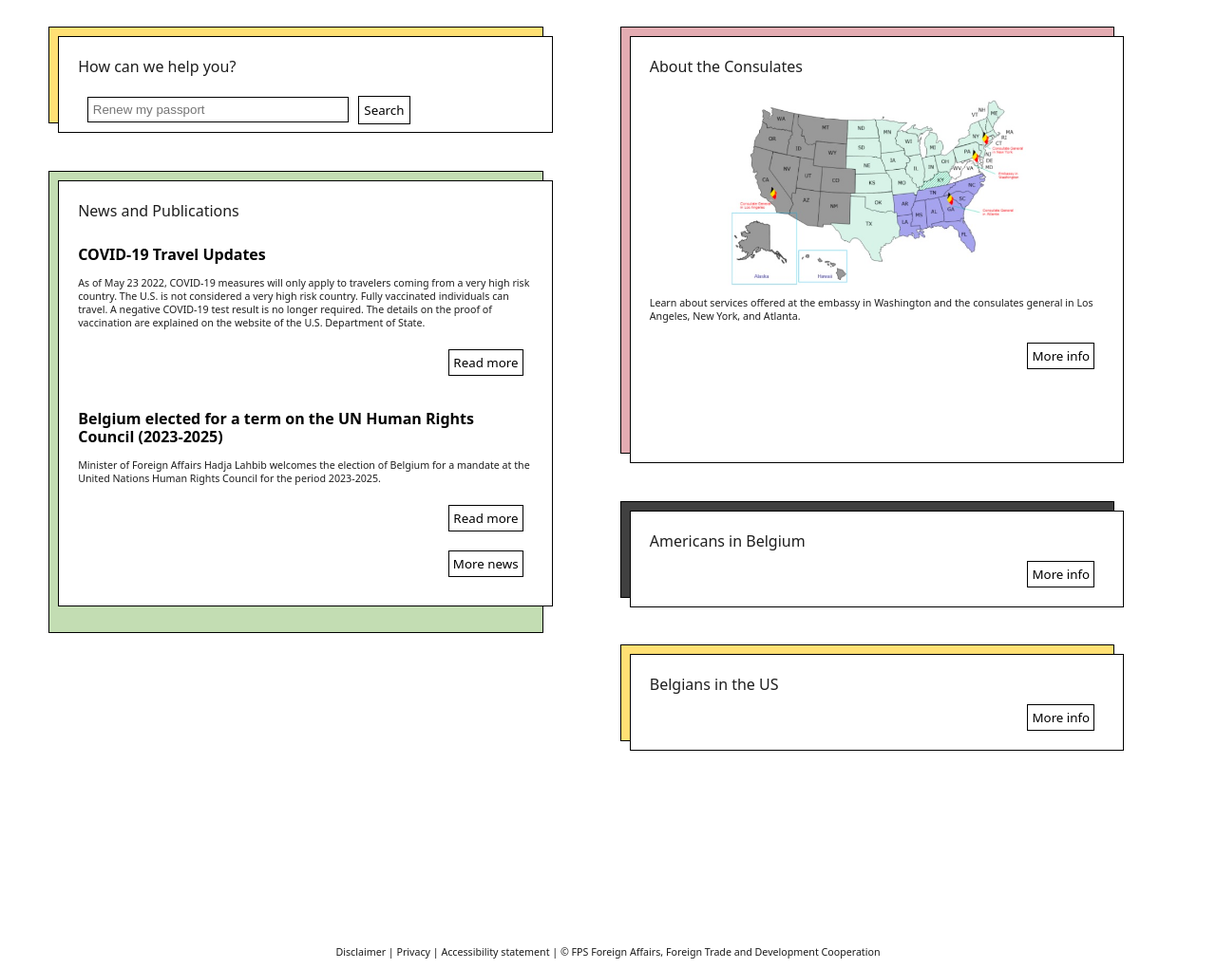
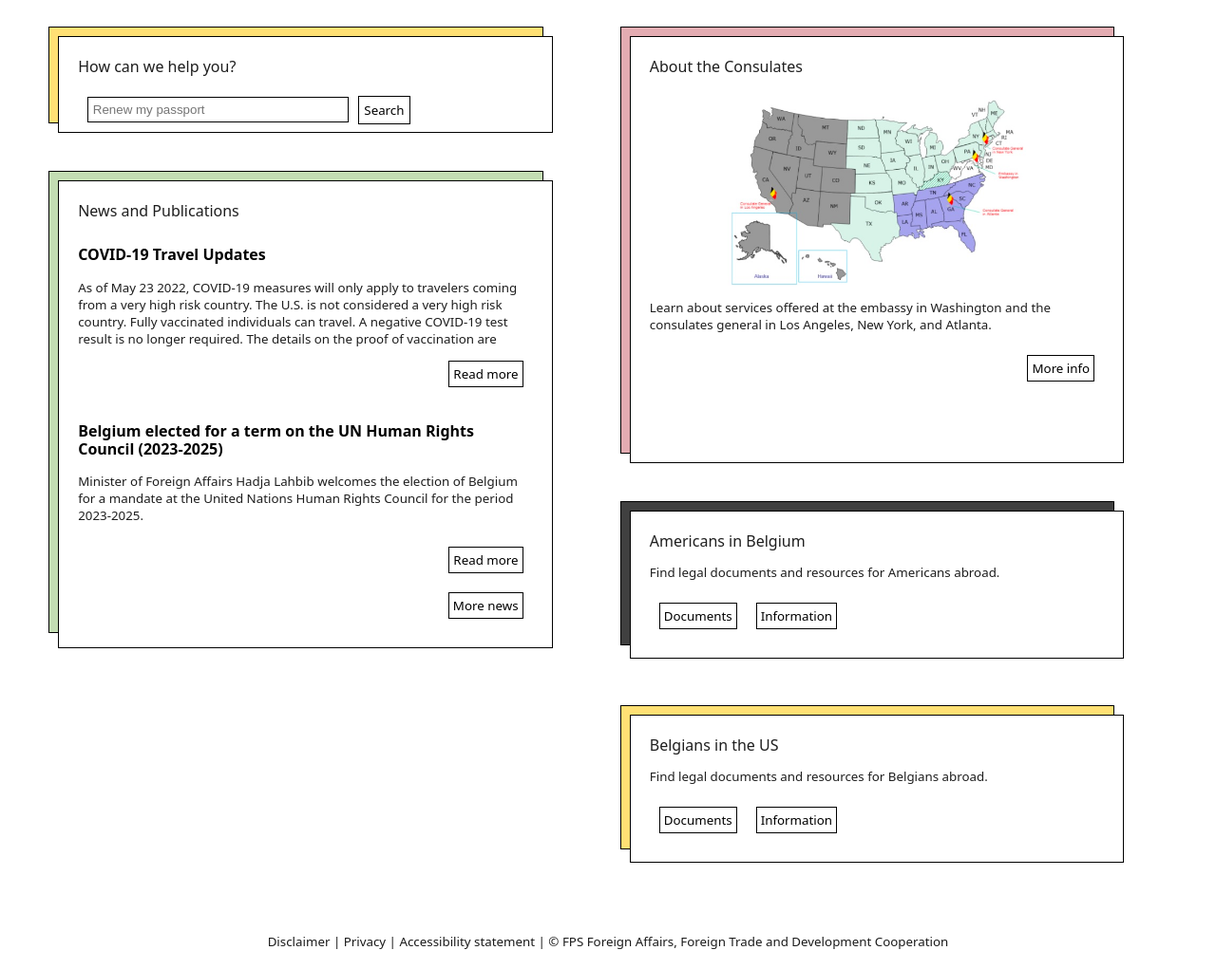
Before and after one commit to sdpy695/Responsive-Redesign-Update, a plain HTML site: page index.html in a window 1280 px wide. Shown: the part 502-1523 px from the top of the page at 95% size. Drawn offline with Linux system fonts and the light colour scheme; a script that the page names is missing.

Commit message:
updates updated

```diff
--- a/index.html
+++ b/index.html
@@ -65,16 +65,18 @@
             </script> -->
 
     </section>
-    <div id="breadcrumbBar" style="height: 20px">
+    <div id="breadcrumbBar" style="height: 20px; display: inline-flex; width: 80%">
+        <!-- <div  style="display:inline-block"> -->
+            <div class="button" style="border: 0px; padding: 1px; margin: 1px;" > Home       </div> <div style="padding-left: 1%">></div>
+        <!-- </div> -->
 
-        Home    >
     </div>
 
 
     <div id="main-wrapper">
 
         <div id="left-column" style=" margin-bottom: 2vmax;">
-            <div style="grid-column: 1; " class="box-wrapper">
+            <div style="grid-column: 1; height: 100px" class="box-wrapper">
                 <div  style='background: #FFE074;' class="background-box">
                 </div>
                 <div class="content-box">
@@ -99,7 +101,7 @@
                 <div style="background: #C3DDB3; height:485px;" class="background-box">
                 </div>
                 <div style="height:max-content" class="content-box">
-                    <div style="height:max-content" class="inner-content-box">
+                    <div style="height:max-content" id="inner-content-box">
 
                         <h2>News and Publications</h2>
 
@@ -165,54 +167,48 @@
             </div>
 
 
-            <div style="grid-column: 2;" class="box-wrapper">
-                <div style="background: #404040;"class="background-box">
+            <div style="grid-column: 2; height: 164px" class="box-wrapper"  style="height:fit-content">
+                <div style="background: #404040;"class="background-box-2">
                 </div>
-                <div class="content-box">
-                    <div class="inner-content-box">
+                <div class="content-box"  style="height:fit-content">
+                    <div class="inner-content-box"  style="height:fit-content">
 
                         <h2>Americans in Belgium</h2>
 
-                        <div style="display: flex; justify-content:flex-end">
-                            <div  class="button">More info</div>
+                        <div style="display: flex; flex-direction: column; justify-content:flex-end">
+                            <p style="text-overflow: ellipsis;">Find legal documents and resources for Americans abroad. </p>
+                            <div style="display: flex; flex-direction:row">
+                                <div  class="button">Documents</div>
+                                <div  class="button">Information</div>
+                            </div>
                         </div>
                     </div>
                 </div>
             </div>
 
 
-        <div style="grid-column: 2;" class="box-wrapper">
-            <div style="background: #FFE074;"class="background-box">
+        <div style="grid-column: 2; height: 164px; " class="box-wrapper" >
+            <div style="background: #FFE074;"class="background-box-2">
             </div>
-            <div class="content-box">
-                <div class="inner-content-box">
+            <div class="content-box" style="height:fit-content">
+                <div class="inner-content-box"  style="height:fit-content">
 
                     <h2>Belgians in the US</h2>
-                    <div style="display: flex; justify-content:flex-end">
-                        <div  class="button">More info</div>
-                    </div>
+                    <div style="display: flex; flex-direction: column; justify-content:flex-end">
+                        <p style="text-overflow: ellipsis;">Find legal documents and resources for Belgians abroad. </p>
+                        <div style="display: flex; flex-direction:row">
+                            <div  class="button">Documents</div>
+                            <div  class="button">Information</div>
+                        </div>
+
                 </div>
             </div>
         </div>
         </div>
-
-
-
-
-
-
-
-
+    </div>
     </div>
 
-
-
-    <div id="box-wrapper">
-    </div>
-
-      <p style="color:rgb(27, 27, 27); margin-top: 10%; text-align:center">Disclaimer | Privacy | Accessibility statement | © FPS Foreign Affairs, Foreign Trade and Development Cooperation</p>
-    </div>
-
+    <p style="color:rgb(27, 27, 27); margin-top: 4%; text-align:center">Disclaimer | Privacy | Accessibility statement | © FPS Foreign Affairs, Foreign Trade and Development Cooperation</p>
 
 
 </body>
@@ -222,11 +218,24 @@
 
     window.onload = function() {resizeaboutbox()}
     function resizeaboutbox() {
-        console.log(document.getElementById("extralong-aboutbox"))
-        console.log(document.getElementById("aboutbox"))
-        document.getElementById("extralong-aboutbox").style.height=(document.getElementById("aboutbox").style.height);
-        console.log(document.getElementById("extralong-aboutbox").style.height)
-        console.log(document.getElementById("aboutbox").style.height)
+        console.log('box-wrap', document.querySelectorAll('div.box-wrapper'))
+
+        for (let i =0; i < document.querySelectorAll('div.box-wrapper').length; i++){
+            console.log('new box-wrap ', document.querySelectorAll('div.box-wrapper')[i])
+            console.log('new box-wrap  heights', document.querySelectorAll('div.box-wrapper')[i].offsetHeight)
+            console.log('inner content box', document.querySelectorAll('div.inner-content-box')[i].clientHeight)
+            console.log('1', document.querySelectorAll('div.box-wrapper')[i].style)
+            document.querySelectorAll('div.box-wrapper')[i].style[2]=document.querySelectorAll('div.inner-content-box')[i].clientHeight
+            console.log('2', document.querySelectorAll('div.box-wrapper')[i].style[2])
+            console.log('heightp', document.querySelectorAll('div.box-wrapper')[i].style[2])
+        }
+
+        console.log('elab height' , document.getElementById("extralong-aboutbox").style.height)
+        document.getElementById("extralong-aboutbox").style.height=document.getElementById("aboutbox").clientHeight
+        document.getElementById("extralong-newsbox").style.height=document.getElementById("inner-content-box").clientHeight
+        // console.log(document.getElementById("aboutbox").clientHeight)
+        console.log('elab height2' ,  document.getElementById("extralong-aboutbox").style.height)
+        // console.log(document.getElementById("aboutbox").style.height)
     }
     </script>
 </html>
--- a/styles.css
+++ b/styles.css
@@ -74,7 +74,7 @@
     justify-content: center;
     grid-template-columns: 50% 50%;
     gap: 2vmax;
-    padding: 5vmax;
+    padding: 5vmax 5vmax 0 5vmax;
     height: max-content;
       /*
     padding-top: 2.5%;
@@ -117,7 +117,8 @@
   }
 
   #aboutbox{
-    height: 400px;
+    height:max-content;
+    /* height: 400px; */
   }
 
   .box-wrapper{
@@ -140,6 +141,18 @@
     background: #E4ACB2;
     border: 1pt solid #000000;
   }
+
+  .background-box-2{
+    position:absolute;
+    width: 90%;
+    height: 150px;
+    left: 0px;
+    top: 0px;
+
+    background: #E4ACB2;
+    border: 1pt solid #000000;
+  }
+
 
 
   .content-box:hover{
@@ -173,6 +186,13 @@
   }
 
   .inner-content-box{
+    padding:20px;
+    display: flex;
+    flex-direction: column;
+    /* max-height: 95%; */
+
+  }
+  #inner-content-box{
     padding:20px;
     display: flex;
     flex-direction: column;
@@ -275,6 +295,7 @@
 
     } */
     #main-wrapper {
+
         /* flex: row; */
     }
     #outergrid {
@@ -283,6 +304,10 @@
     .lang-button{
       width: min(20%, 4vw);
     }
+    .background-box2{
+      height: 146px;
+    }
+
   }
   @media (max-width: 600px) {
     .info-box {
@@ -296,7 +321,7 @@
       justify-content: center;
       grid-template-columns: 100%;
       gap: 73vmax;
-      padding: 5vmax;
+      /* padding:  5vmax 5vmax 0 5vmax; */
       height: max-content;
     }
 
@@ -311,6 +336,10 @@
     }
     .lang-button{
       width: min(20%, 4vw);
+    }
+
+    #background-box2{
+      height: 150px;
     }
   }
 
@@ -430,7 +459,7 @@
 
   p {
     color: #1E1E1E;
-    font-size: max(.7vmax, 8pt);
+    font-size: max(.7vmax, 10pt);
     margin-bottom: 1em;
     font-weight: 300;
     text-overflow: ellipsis;
```
